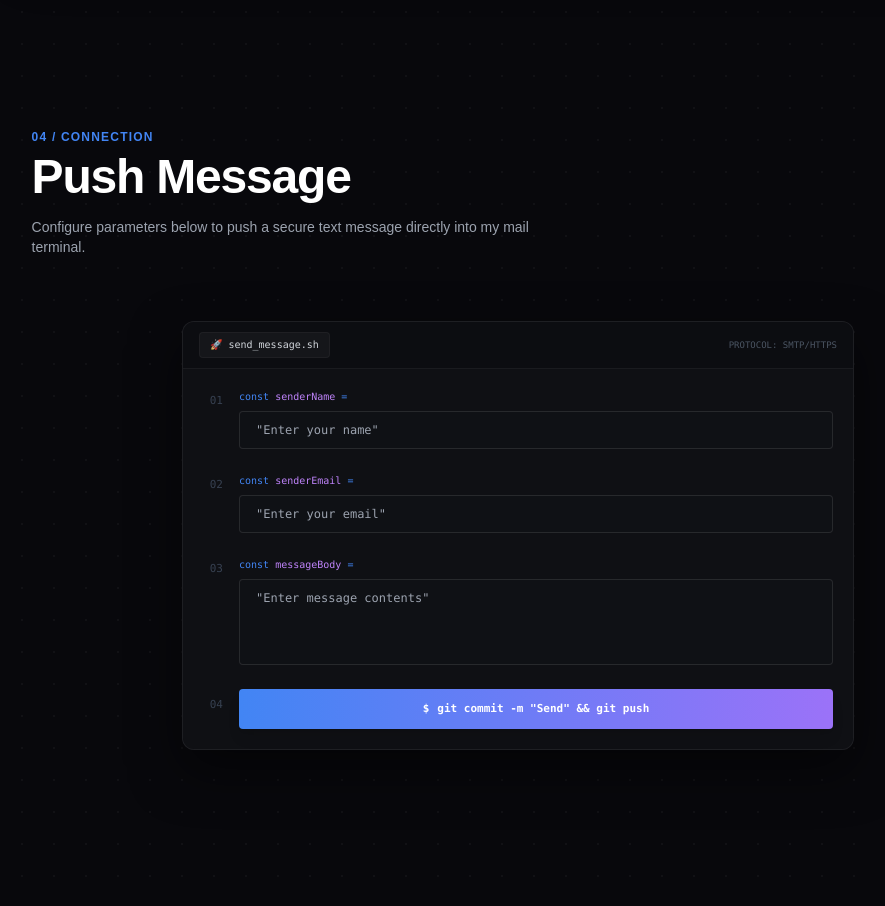
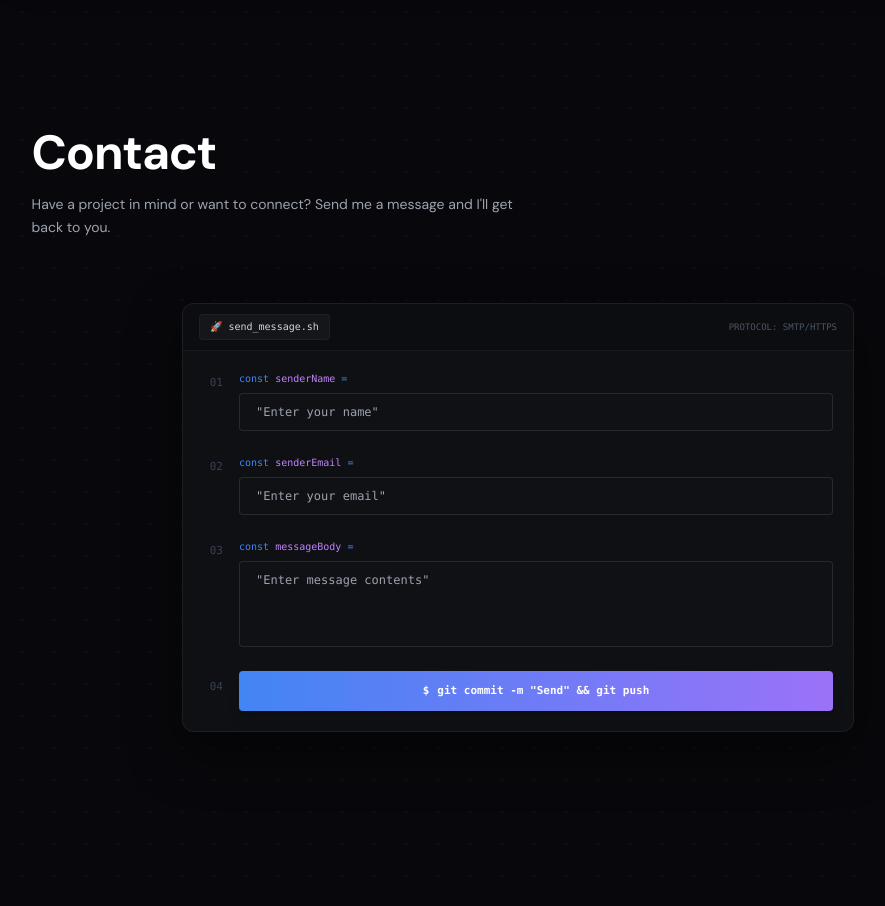
Before and after one commit to Mohan-Badiger/Portfolio, a React (Vite) app: page / in a window 1280 px wide. Shown: the part 3620-4526 px from the top of the page, without its empty margins (122-1007 px from the left). Built offline with nearby package versions, Linux system fonts and the light colour scheme.

Commit message:
use public tag side of title and used language like github repo and updated time

```diff
--- a/src/components/ContactSection.jsx
+++ b/src/components/ContactSection.jsx
@@ -59,32 +59,23 @@ export default function ContactSection() {
 
       {/* Header section */}
       <div className="flex flex-col items-start text-left mb-16">
-        <motion.h4
+        <motion.h3
           initial={{ opacity: 0, y: -10 }}
           whileInView={{ opacity: 1, y: 0 }}
           transition={{ duration: 0.5, delay: 0.1 }}
           viewport={{ once: true }}
-          className="text-antigravityBlue font-bold tracking-widest text-xs uppercase mb-2 font-GoogleSans"
+          className="text-4xl sm:text-5xl font-bold font-Inter text-slate-900 dark:text-white tracking-tight leading-none"
         >
-          04 / Connection
-        </motion.h4>
-        <motion.h3
-          initial={{ opacity: 0, y: -10 }}
-          whileInView={{ opacity: 1, y: 0 }}
-          transition={{ duration: 0.5, delay: 0.2 }}
-          viewport={{ once: true }}
-          className="text-4xl sm:text-5xl font-black font-GoogleSans text-slate-900 dark:text-white tracking-tight leading-none"
-        >
-          Push Message
+          Contact
         </motion.h3>
         <motion.p
           initial={{ opacity: 0 }}
           whileInView={{ opacity: 1 }}
-          transition={{ duration: 0.5, delay: 0.3 }}
+          transition={{ duration: 0.5, delay: 0.2 }}
           viewport={{ once: true }}
-          className="text-slate-650 dark:text-gray-400 max-w-lg mt-4 font-GoogleSans font-light text-xs sm:text-sm leading-relaxed"
+          className="text-slate-500 dark:text-gray-400 max-w-lg mt-4 font-Inter text-sm leading-relaxed"
         >
-          Configure parameters below to push a secure text message directly into my mail terminal.
+          Have a project in mind or want to connect? Send me a message and I'll get back to you.
         </motion.p>
       </div>
 
```
